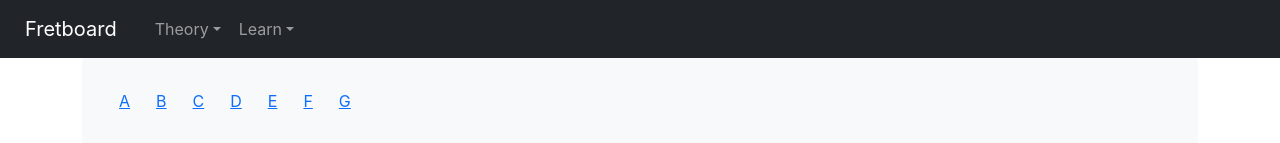
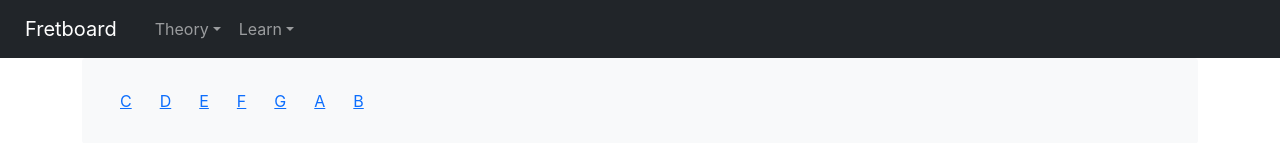
Before and after one commit to pavlotkk/fretboard, a React (Create React App) app in the folder client/: page /#/fretboard in a window 1280 px wide. Shown: the top 143 px of the page. Built offline with nearby package versions, Linux system fonts and the light colour scheme.

Commit message:
add FretboardHotKeys component

```diff
--- /dev/null
+++ b/client/src/interfaces/react.ts
@@ -0,0 +1,6 @@
+import React, {Dispatch, SetStateAction} from "react"
+
+export type InputEvent = React.ChangeEvent<HTMLInputElement>
+export type ButtonClickEvent = React.MouseEvent<HTMLButtonElement>
+
+export type SetStateFunc<T> = Dispatch<SetStateAction<T>>
--- /dev/null
+++ b/client/src/pages/fretboard/FretboadHotKeys.tsx
@@ -0,0 +1,36 @@
+import React from "react"
+import "./../../styles/fretboard-hot-keys.scss"
+import {ButtonClickEvent, SetStateFunc} from "../../interfaces/react"
+
+interface Config {
+    keys: string[]
+    selectedKeys: string[]
+    selectKey: SetStateFunc<string[]>
+}
+
+export default function FretboardHotKeys({keys = [], selectedKeys = [], selectKey}: Config) {
+    function handleSelect(e: ButtonClickEvent) {
+        const value = (e.target as HTMLButtonElement).textContent as string
+        if (selectedKeys.includes(value)) {
+            selectKey(selectedKeys.filter((k) => k !== value).sort())
+        } else {
+            selectKey([...selectedKeys, value].sort())
+        }
+    }
+
+    return (
+        <ul className={"fretboard__hot-keys"}>
+            {keys.map((k) => {
+                return (
+                    <li key={k} className={"fretboard__hot-keys__item"}>
+                        <button
+                            className={`btn ${selectedKeys.includes(k) ? "btn-primary" : "btn-link"}`}
+                            onClick={handleSelect}>
+                            {k}
+                        </button>
+                    </li>
+                )
+            })}
+        </ul>
+    )
+}
--- a/client/src/pages/fretboard/FretboardPage.tsx
+++ b/client/src/pages/fretboard/FretboardPage.tsx
@@ -1,33 +1,15 @@
-import React from "react"
+import React, {useState} from "react"
 import "./../../styles/fretboard.scss"
+import FretboardHotKeys from "./FretboadHotKeys"
+import {CHROMATIC_SCALE} from "../../shared/constants"
 
 export default function FretboardPage() {
+    const [hotKeys, setHotKeys] = useState<string[]>([])
+
     return (
         <main className="container">
             <div className="bg-light p-4 rounded">
-                <ul className={"note-suggestions"}>
-                    <li className={"note-suggestions__item"}>
-                        <button className={"btn btn-link"}>A</button>
-                    </li>
-                    <li className={"note-suggestions__item"}>
-                        <button className={"btn btn-link"}>B</button>
-                    </li>
-                    <li className={"note-suggestions__item"}>
-                        <button className={"btn btn-link"}>C</button>
-                    </li>
-                    <li className={"note-suggestions__item"}>
-                        <button className={"btn btn-link"}>D</button>
-                    </li>
-                    <li className={"note-suggestions__item"}>
-                        <button className={"btn btn-link"}>E</button>
-                    </li>
-                    <li className={"note-suggestions__item"}>
-                        <button className={"btn btn-link"}>F</button>
-                    </li>
-                    <li className={"note-suggestions__item"}>
-                        <button className={"btn btn-link"}>G</button>
-                    </li>
-                </ul>
+                <FretboardHotKeys keys={CHROMATIC_SCALE} selectedKeys={hotKeys} selectKey={setHotKeys} />
             </div>
             <div className={"fretboard-layout"}>
                 <table className={"fretboard__canvas"}>
--- /dev/null
+++ b/client/src/styles/fretboard-hot-keys.scss
@@ -0,0 +1,10 @@
+.fretboard__hot-keys {
+  margin: 0;
+  padding: 0;
+}
+
+.fretboard__hot-keys__item {
+  display: inline-block;
+  list-style-type: none;
+  margin: 0 1px;
+}
--- a/client/src/styles/fretboard.scss
+++ b/client/src/styles/fretboard.scss
@@ -5,16 +5,6 @@ $fret-font-size: 2vw;
 $fret-0-width: 1vw;
 $fret-height: 6vh;
 $fret-default-border-color: #00000014;
-
-.note-suggestions {
-    margin: 0;
-    padding: 0;
-}
-
-.note-suggestions__item {
-    display: inline-block;
-    list-style-type: none;
-}
 
 .fret {
     border-width: 0.2vw;
```
